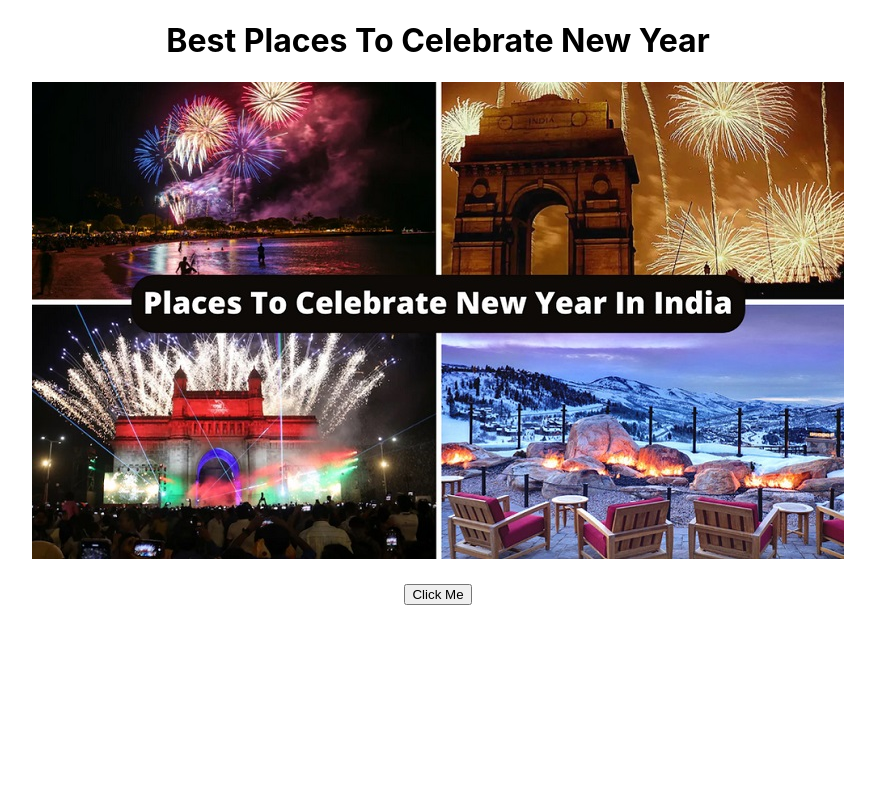
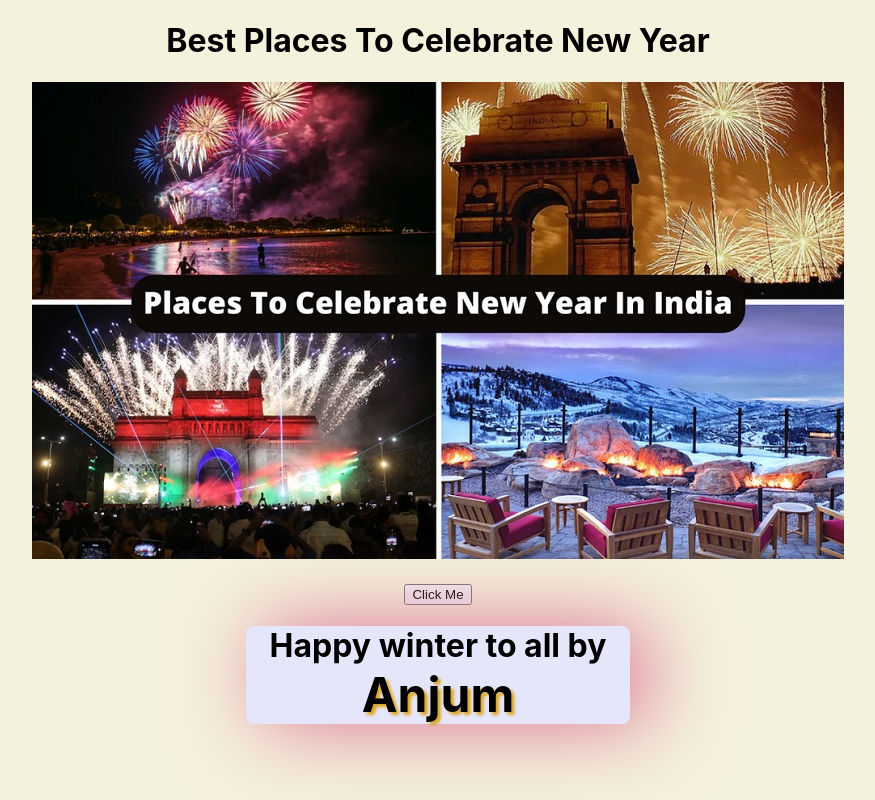
Before and after one commit to manjunadhb/rep2308, a React (Create React App) app: page / in a window 1280 px wide. Shown: the whole page, without its empty margins (202-1077 px from the left). Built offline with nearby package versions, Linux system fonts and the light colour scheme.

Commit message:
Anjum added background-color in app.css and a div with className=anjum in app.js

```diff
--- a/src/App.css
+++ b/src/App.css
@@ -2,37 +2,26 @@
   text-align: center;
 }
 
-.App-logo {
-  height: 40vmin;
-  pointer-events: none;
+*
+{
+  box-sizing: border-box;
 }
-
-@media (prefers-reduced-motion: no-preference) {
-  .App-logo {
-    animation: App-logo-spin infinite 20s linear;
-  }
+body
+{
+  background-color: #f4f1dc;
 }
-
-.App-header {
-  background-color: #282c34;
-  min-height: 100vh;
-  display: flex;
-  flex-direction: column;
-  align-items: center;
-  justify-content: center;
-  font-size: calc(10px + 2vmin);
-  color: white;
+.anjum
+{
+  background:rgb(230, 230, 250);
+  width: 30%;
+  height: 30%;
+  position: relative;
+  left: 35%;
+  border-radius: 0.5rem;
+  box-shadow: 1rem 0rem 5rem palevioletred;
 }
-
-.App-link {
-  color: #61dafb;
+span
+{
+  text-shadow: 0.2rem 0.2rem 0.2rem goldenrod ;
+  font-size: 3rem;
 }
-
-@keyframes App-logo-spin {
-  from {
-    transform: rotate(0deg);
-  }
-  to {
-    transform: rotate(360deg);
-  }
-}
--- a/src/App.js
+++ b/src/App.js
@@ -8,11 +8,16 @@ function App() {
   return (
     <div className="App">
     <h1>Best Places To Celebrate New Year</h1>
-    <img src='./images/newyear.jpg'></img>
+    <img src='./images/newyear.jpg' alt=""></img>
          <h2>{state}</h2>
     <button onClick={()=>{
       setState('Advance Happy New year');
     }}>Click Me</button>
+
+    <div className="anjum">
+      <h1>Happy winter to all by <span>Anjum</span></h1>
+    </div>
+
     </div>
   );
 }
```
